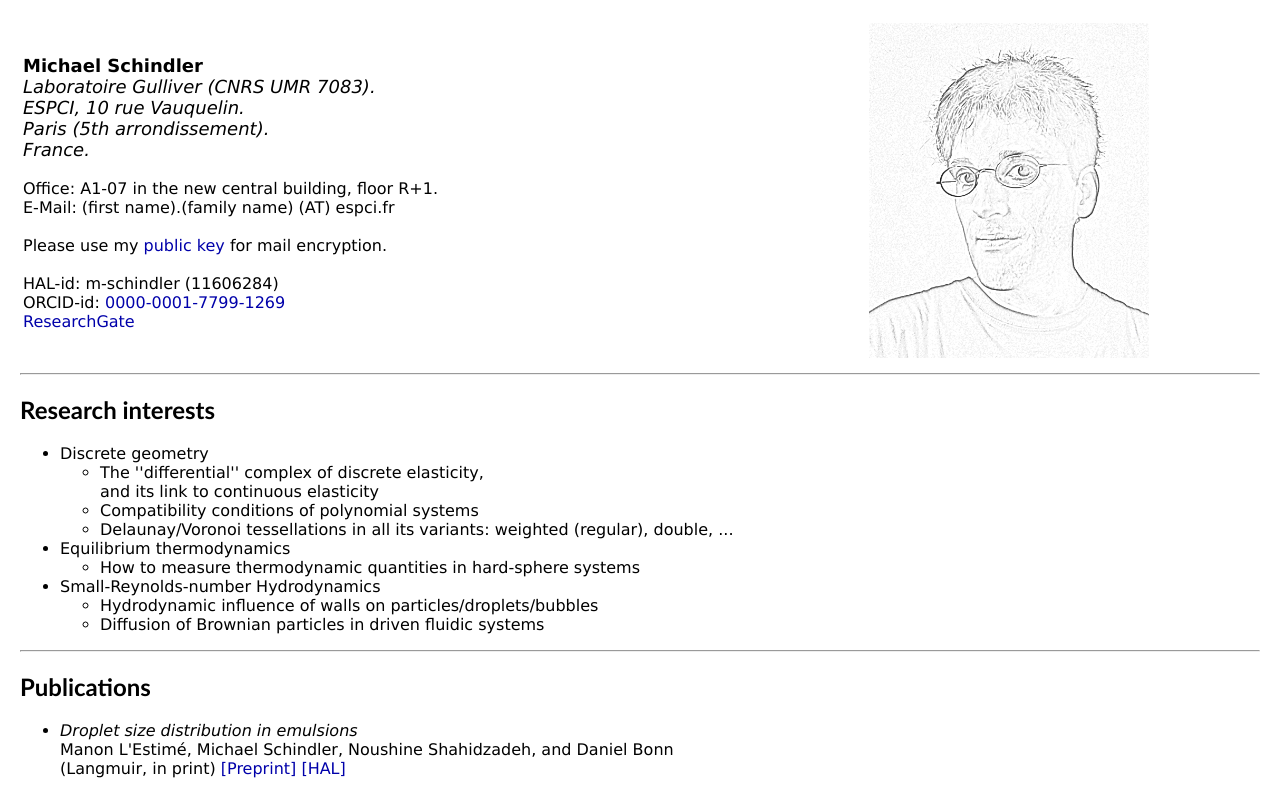
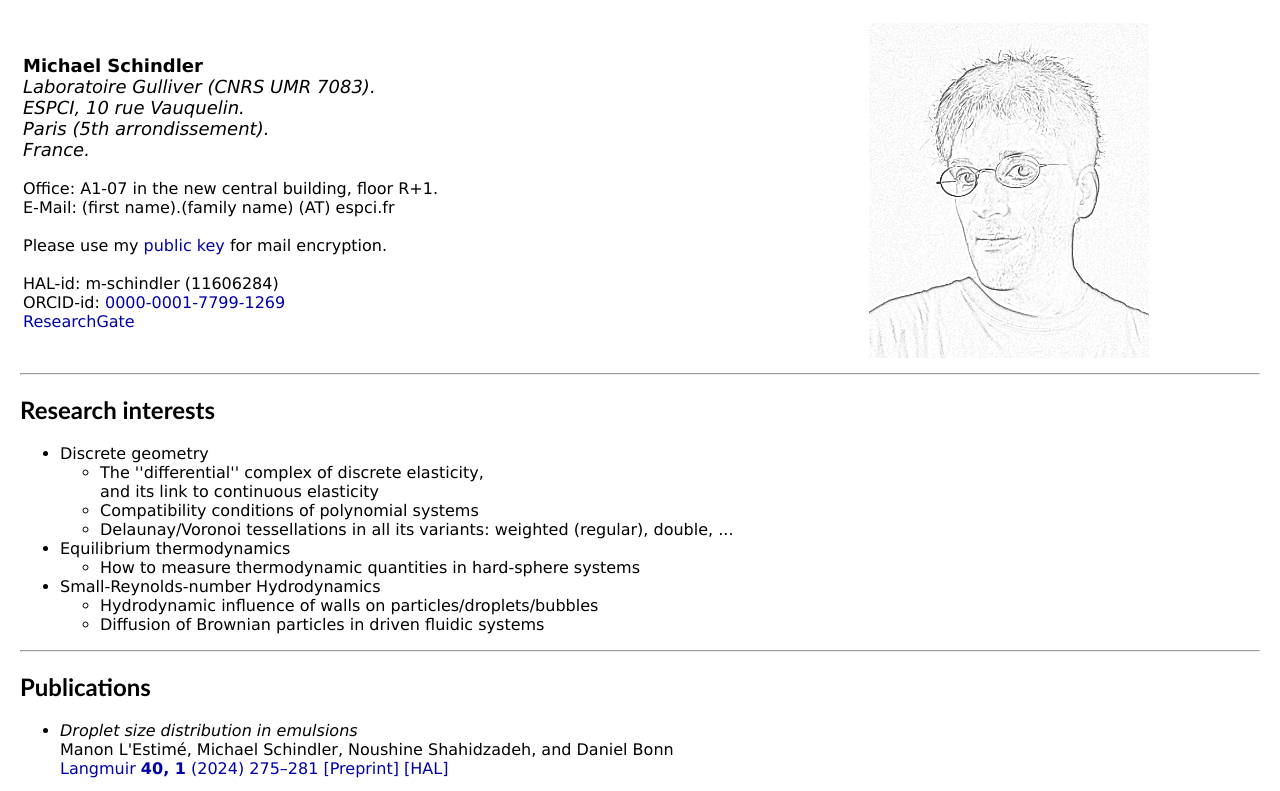
Before and after one commit to m-schindler/m-schindler.github.io, a plain HTML site: page index.html in a window 1280 px wide. Shown: the top 791 px of the page. Drawn offline with Linux system fonts and the light colour scheme.

Commit message:
Adding reference to the emulsion paper

```diff
--- a/index.html
+++ b/index.html
@@ -70,7 +70,7 @@
 <UL class="publication"><LI value="27">
   <em>Droplet size distribution in emulsions</em><br>
   Manon L'Estimé, Michael Schindler, Noushine Shahidzadeh, and Daniel Bonn<br>
-  <!--a class="ref" href=""> <b></b> </a-->(Langmuir, in print)
+  <a class="ref" href="https://doi.org/10.1021/acs.langmuir.3c02463">Langmuir <b>40, 1</b> (2024) 275–281</a>
   <!--a href="pdf/Emulsion23.pdf">[PDF]</a-->
   <a href="http://arxiv.org/abs/2311.09813">[Preprint]</a>
   <a href="https://hal.science/hal-04292963">[HAL]</a>
```
